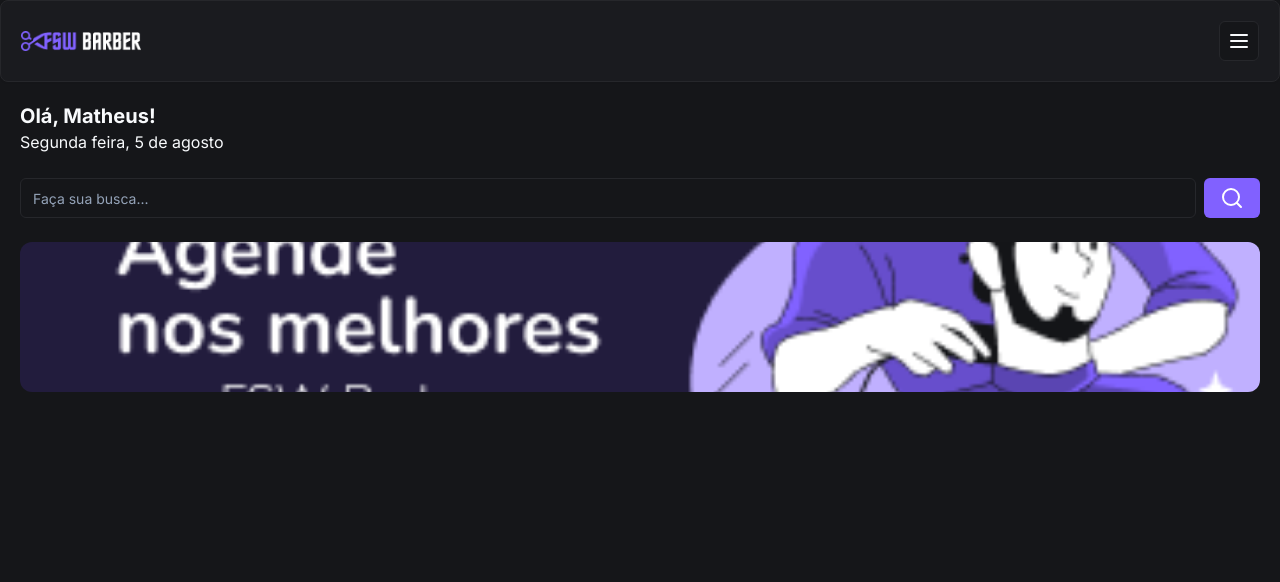
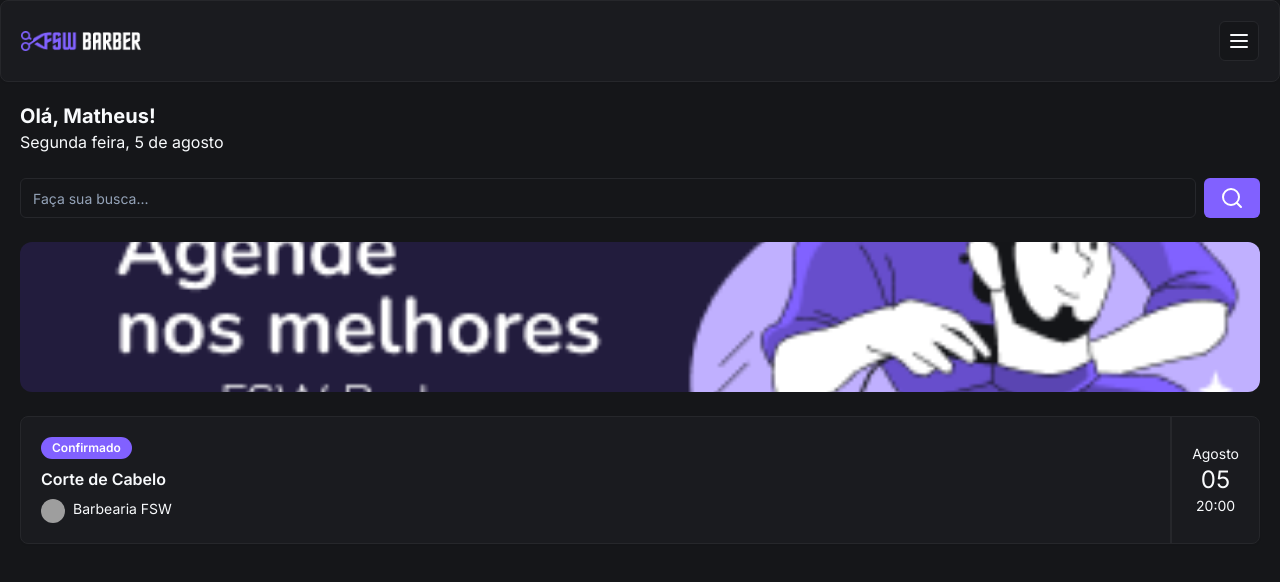
Before and after one commit to matttheust/fsw-barber, a Next.js app: page / in a window 1280 px wide. Shown: the top 582 px of the page. Built offline with nearby package versions, Linux system fonts and the light colour scheme; grey boxes are pictures that could not be loaded.

Commit message:
feat: add booking item

```diff
--- /dev/null
+++ b/app/_components/ui/avatar.tsx
@@ -0,0 +1,50 @@
+"use client"
+
+import * as React from "react"
+import * as AvatarPrimitive from "@radix-ui/react-avatar"
+
+import { cn } from "@/app/_lib/utils"
+
+const Avatar = React.forwardRef<
+  React.ElementRef<typeof AvatarPrimitive.Root>,
+  React.ComponentPropsWithoutRef<typeof AvatarPrimitive.Root>
+>(({ className, ...props }, ref) => (
+  <AvatarPrimitive.Root
+    ref={ref}
+    className={cn(
+      "relative flex h-10 w-10 shrink-0 overflow-hidden rounded-full",
+      className
+    )}
+    {...props}
+  />
+))
+Avatar.displayName = AvatarPrimitive.Root.displayName
+
+const AvatarImage = React.forwardRef<
+  React.ElementRef<typeof AvatarPrimitive.Image>,
+  React.ComponentPropsWithoutRef<typeof AvatarPrimitive.Image>
+>(({ className, ...props }, ref) => (
+  <AvatarPrimitive.Image
+    ref={ref}
+    className={cn("aspect-square h-full w-full", className)}
+    {...props}
+  />
+))
+AvatarImage.displayName = AvatarPrimitive.Image.displayName
+
+const AvatarFallback = React.forwardRef<
+  React.ElementRef<typeof AvatarPrimitive.Fallback>,
+  React.ComponentPropsWithoutRef<typeof AvatarPrimitive.Fallback>
+>(({ className, ...props }, ref) => (
+  <AvatarPrimitive.Fallback
+    ref={ref}
+    className={cn(
+      "flex h-full w-full items-center justify-center rounded-full bg-muted",
+      className
+    )}
+    {...props}
+  />
+))
+AvatarFallback.displayName = AvatarPrimitive.Fallback.displayName
+
+export { Avatar, AvatarImage, AvatarFallback }
--- /dev/null
+++ b/app/_components/ui/badge.tsx
@@ -0,0 +1,36 @@
+import * as React from "react"
+import { cva, type VariantProps } from "class-variance-authority"
+
+import { cn } from "@/app/_lib/utils"
+
+const badgeVariants = cva(
+  "inline-flex items-center rounded-full border px-2.5 py-0.5 text-xs font-semibold transition-colors focus:outline-none focus:ring-2 focus:ring-ring focus:ring-offset-2",
+  {
+    variants: {
+      variant: {
+        default:
+          "border-transparent bg-primary text-primary-foreground hover:bg-primary/80",
+        secondary:
+          "border-transparent bg-secondary text-secondary-foreground hover:bg-secondary/80",
+        destructive:
+          "border-transparent bg-destructive text-destructive-foreground hover:bg-destructive/80",
+        outline: "text-foreground",
+      },
+    },
+    defaultVariants: {
+      variant: "default",
+    },
+  }
+)
+
+export interface BadgeProps
+  extends React.HTMLAttributes<HTMLDivElement>,
+    VariantProps<typeof badgeVariants> {}
+
+function Badge({ className, variant, ...props }: BadgeProps) {
+  return (
+    <div className={cn(badgeVariants({ variant }), className)} {...props} />
+  )
+}
+
+export { Badge, badgeVariants }
--- a/app/page.tsx
+++ b/app/page.tsx
@@ -3,6 +3,10 @@ import Header from "./_components/header"
 import { Button } from "./_components/ui/button"
 import { Input } from "./_components/ui/input"
 import { SearchIcon } from "lucide-react"
+import { Card, CardContent } from "./_components/ui/card"
+import { Badge } from "./_components/ui/badge"
+import { Avatar, AvatarImage } from "./_components/ui/avatar"
+
 
 
 const Home = () => {
@@ -16,20 +20,49 @@ const Home = () => {
         <h2 className="text-xl font-bold">Olá, Matheus!</h2>
         <p>Segunda feira, 5 de agosto</p>
 
-
+      {/* BUSCA */}
         <div className="flex items-center gap-2 mt-6">
           <Input placeholder="Faça sua busca..." />
-
           <Button>
             <SearchIcon />
           </Button>
         </div>
 
+        {/* IMAGEM */}
         <div className="relative w-full h-[150px] mt-6">
           <Image src="/banner-01.png" fill className="rounded-xl object-cover"
             alt="Agende nos melhores com FSW Barber" />
         </div>
 
+        {/* AGENDAMENTO */}
+
+        <Card className="mt-6">
+          <CardContent className="flex justify-between p-0">
+            {/* ESQUERDA */}
+            <div className="flex flex-col gap-2 p-5 pl-5">
+              <Badge className="w-fit">Confirmado</Badge>
+              <h3 className="font-semibold">Corte de Cabelo</h3>
+
+              <div className="flex itens-center gap-2">
+                <Avatar className="h-6 w-6">
+                <AvatarImage src="https://utfs.io/f/c97a2dc9-cf62-468b-a851-bfd2bdde775f-16p.png"/>
+                </Avatar>
+                <p className="text-sm">
+                  Barbearia FSW
+                </p>
+              </div>
+            </div>
+
+            {/* DIREITA */}
+
+            <div className="flex flex-col items-center justify-center px-5 border-l-2 border-solid">
+              <p className="text-sm">Agosto</p>
+              <p className="text-2xl">05</p>
+              <p className="text-sm">20:00</p>
+            </div>
+
+          </CardContent>
+        </Card>
       </div>
     </div>
   )
--- a/package.json
+++ b/package.json
@@ -13,6 +13,7 @@
   },
   "dependencies": {
     "@prisma/client": "^5.17.0",
+    "@radix-ui/react-avatar": "^1.1.0",
     "@radix-ui/react-slot": "^1.1.0",
     "class-variance-authority": "^0.7.0",
     "clsx": "^2.1.1",
```
Also changed, not shown: 1 other file (tests, documents, lock files or other folders).
